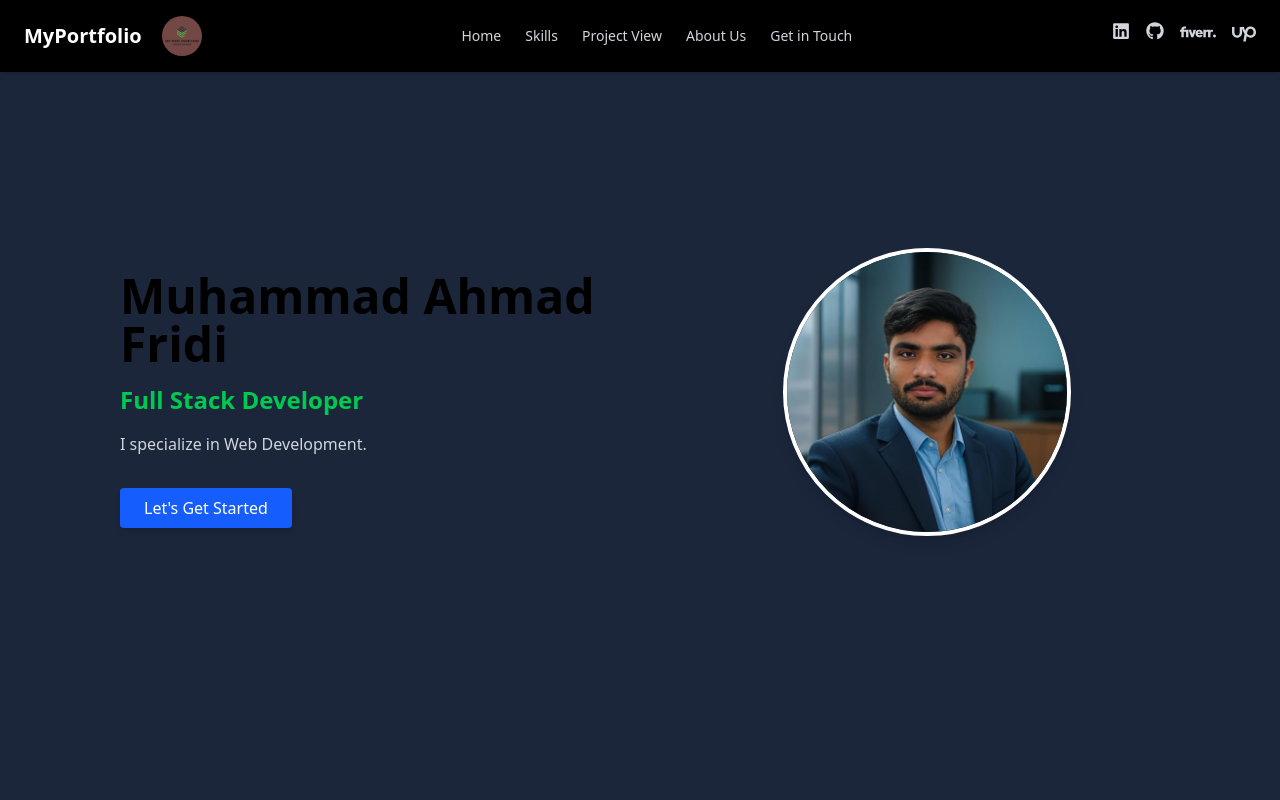
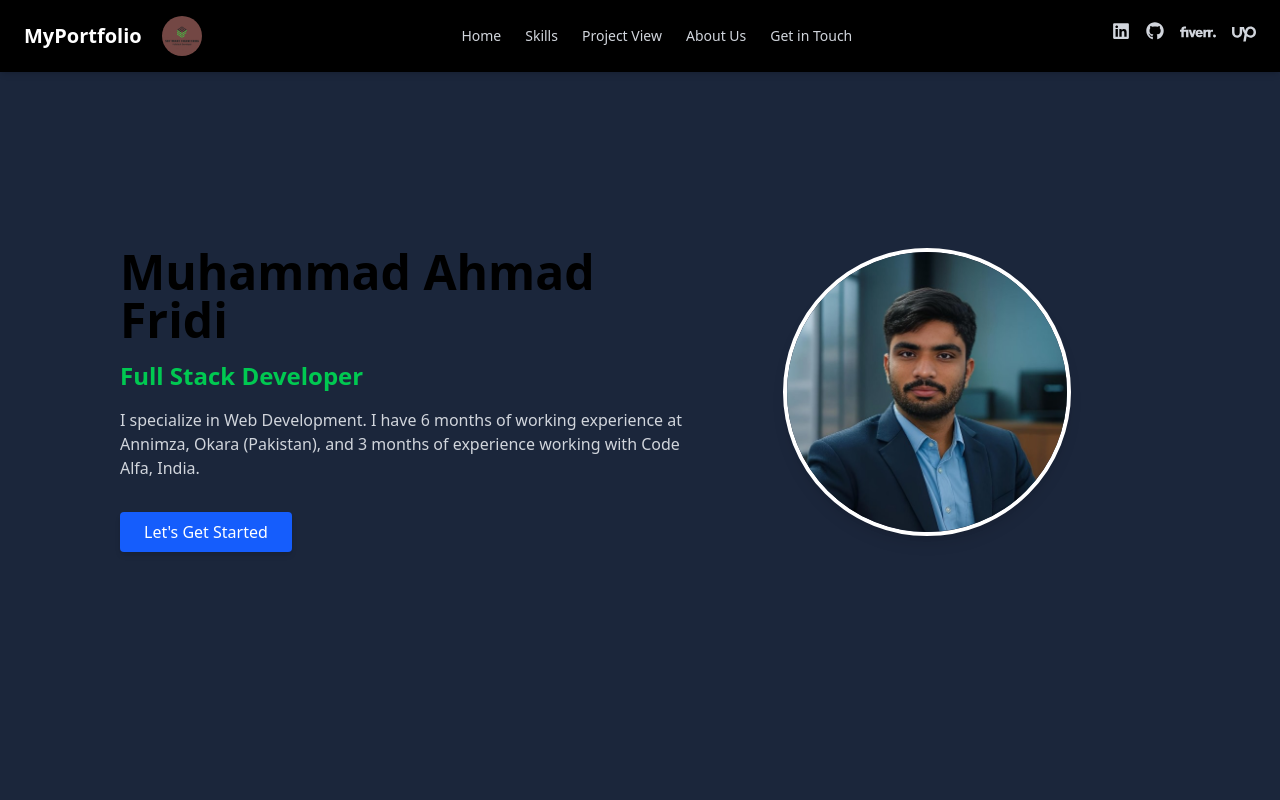
Before and after one commit to Ahmad-WebOfficial/Portfolio-Ahmad, a React (Vite) app: page / in a window 1280 px wide. Shown: the top 800 px of the page. Built offline with nearby package versions, Linux system fonts and the light colour scheme.

Commit message:
Update Body1.jsx

```diff
--- a/src/components/Body1.jsx
+++ b/src/components/Body1.jsx
@@ -18,8 +18,9 @@ const HeroSection = () => {
             Full Stack Developer
           </h2>
           <p className="text-gray-300 text-sm md:text-base">
-            I specialize in Web Development.
-          </p>
+     I specialize in Web Development. I have 6 months of working
+            experience at Annimza, Okara (Pakistan), and 3 months of experience
+            working with Code Alfa, India.          </p>
           <Link to="/contact">
             <button className="mt-4 bg-blue-600 hover:bg-blue-700 text-white px-6 py-2 rounded shadow-md transition duration-300">
               Let's Get Started
```
